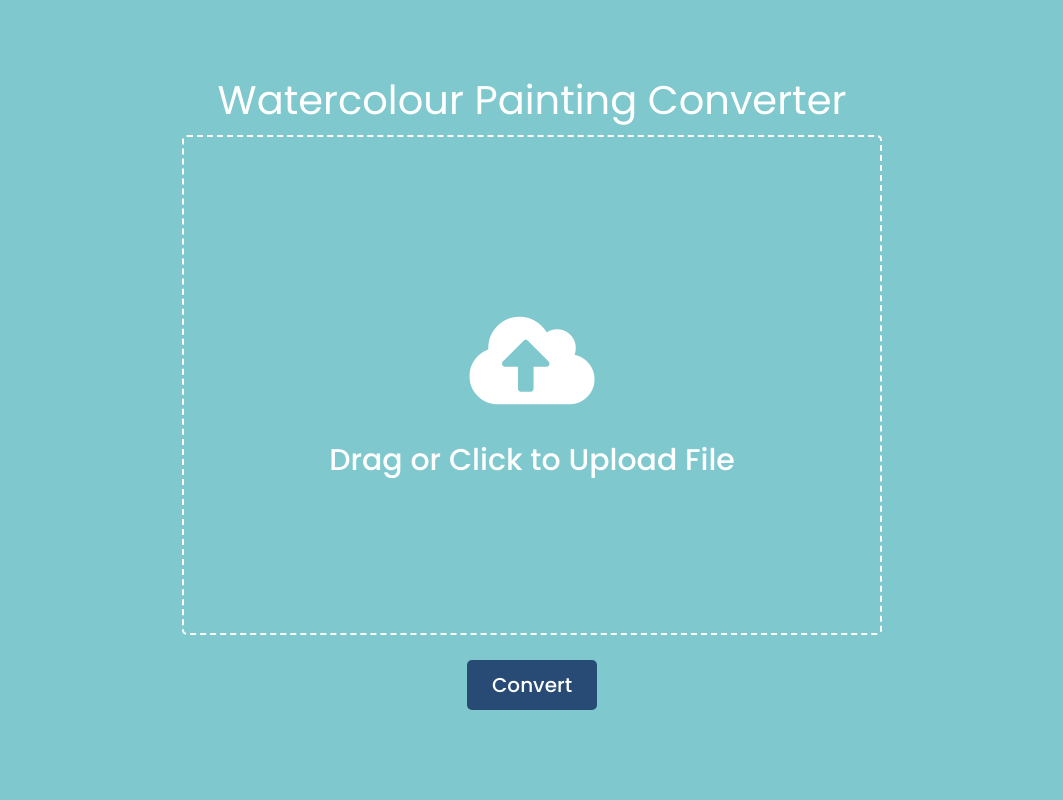
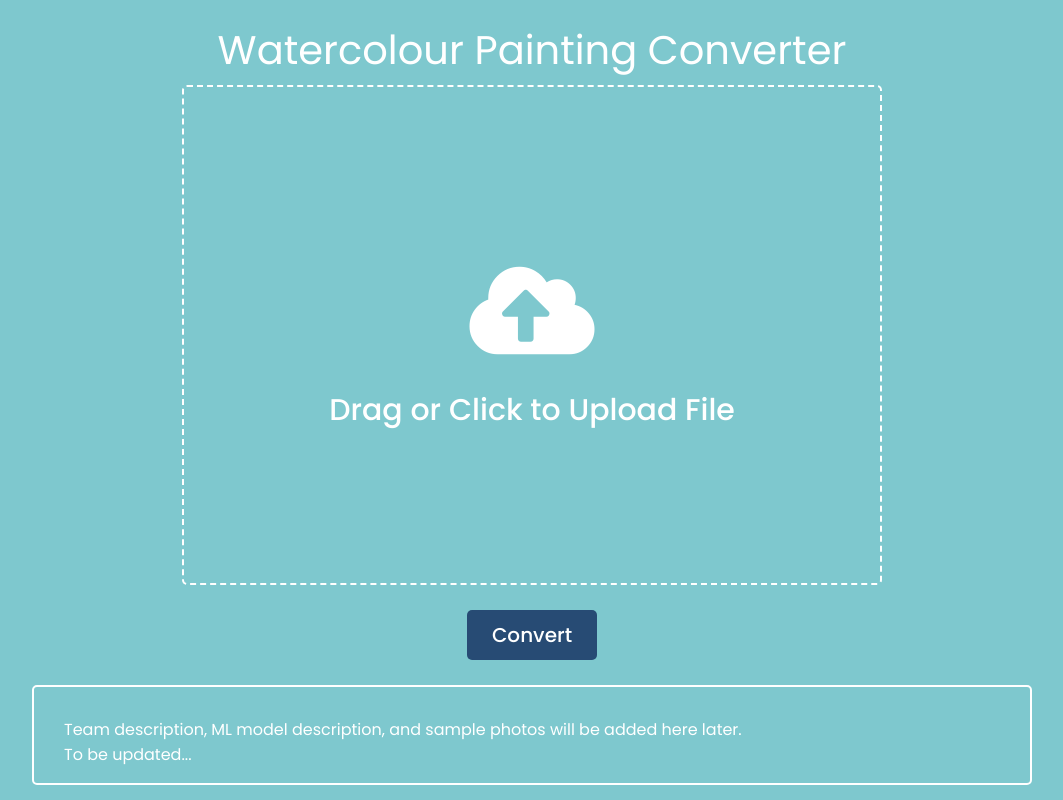
Before and after one commit to freetyhan/watercolour_converter, a Flask app: template backend/templates/WaterColourConverter.html in a window 1280 px wide. Shown: the whole page, without its empty margins (108-1171 px from the left). Run offline with Flask 2, Linux system fonts and the light colour scheme; the template is opened without the code that fills it, so the values that code supplies are empty.

Commit message:
description area added

```diff
--- a/backend/templates/WaterColourConverter.html
+++ b/backend/templates/WaterColourConverter.html
@@ -105,6 +105,24 @@
         border-radius: 5px;
         cursor: pointer;
         }
+
+        /* Style the description area */
+        .description-area{
+        border: 2px solid #fff;
+        height: 100px;
+        width: 1000px;
+        border-radius: 5px;
+        display: flex;
+        /* align-items: center; */
+        /* justify-content: center; */
+        color: white;
+        padding-top: 30px;
+        padding-left: 30px;
+        padding-right: 30px;
+        padding-bottom: 30px;
+        flex-direction: column;
+        text-align: left;
+        }
     </style>
     <link rel="stylesheet" href="https://cdnjs.cloudflare.com/ajax/libs/font-awesome/5.15.3/css/all.min.css"/>
 
@@ -126,6 +144,11 @@
 
     <div class="convert-area">
         <button onclick="location.href ='/results/'">Convert</button>
+    </div>
+
+    <div class="description-area">
+        <header><span>Team description, ML model description, and sample photos will be added here later.</span></header>
+        <span>To be updated...</span>
     </div>
 
   <!-- backend script can be added below! -->
```
